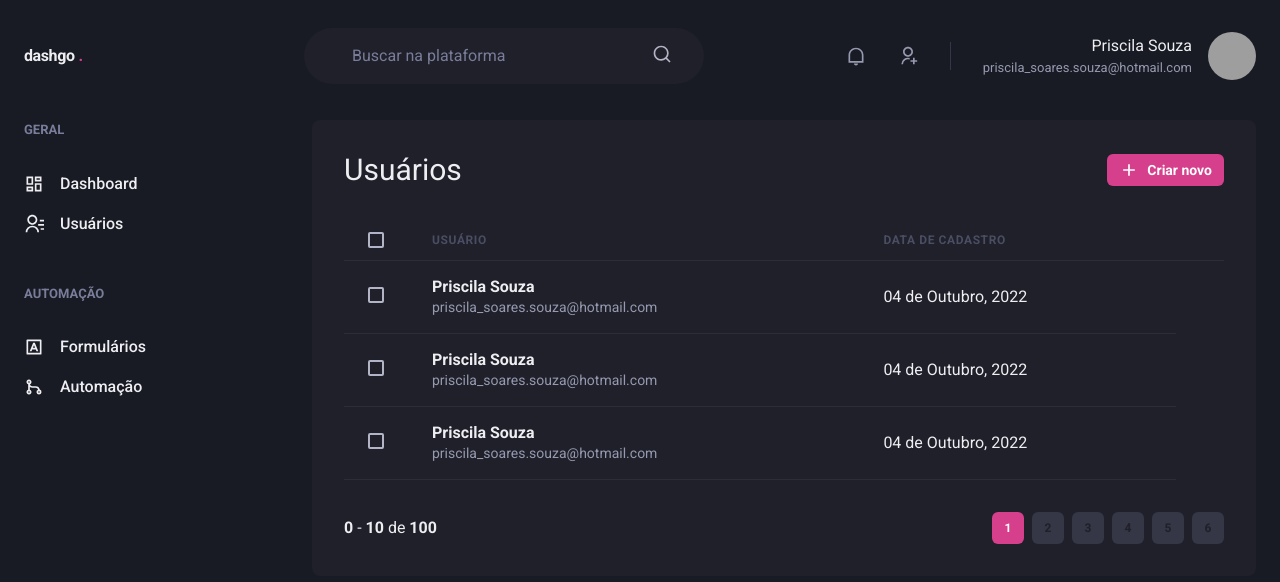
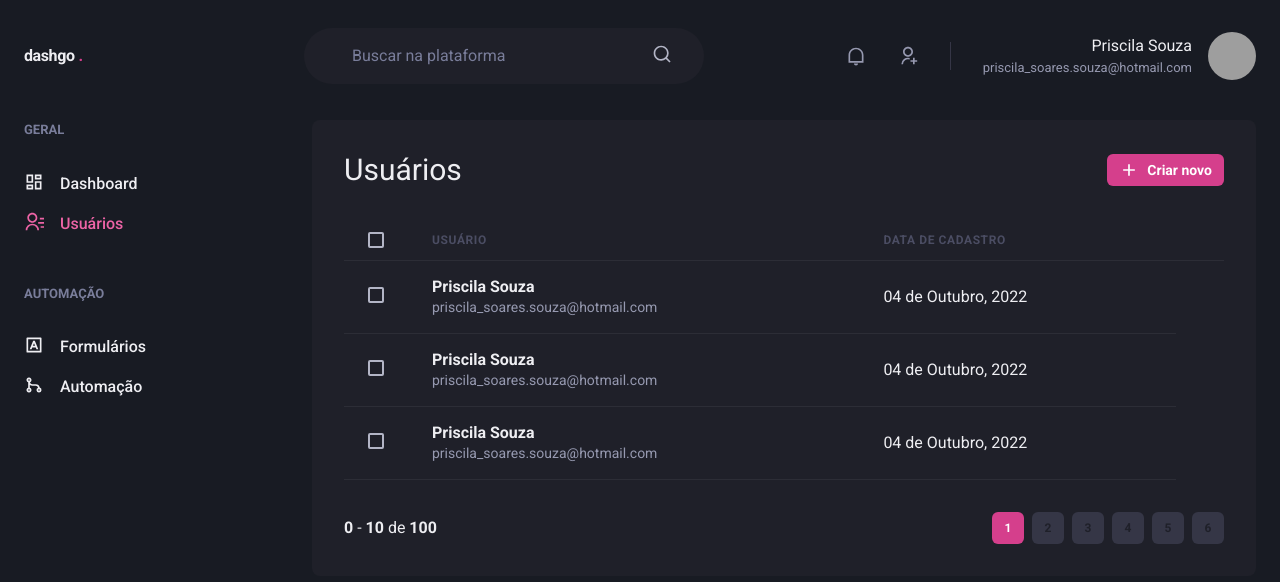
Before and after one commit to PriscilaSouza23/dashgo, a Next.js app: page /users in a window 1280 px wide. Shown: the top 582 px of the page. Built offline with nearby package versions, Linux system fonts and the light colour scheme; grey boxes are pictures that could not be loaded.

Commit message:
finish responsividade

```diff
--- a/src/components/Sidebar/NavLink.tsx
+++ b/src/components/Sidebar/NavLink.tsx
@@ -1,18 +1,20 @@
-import { Icon, Link, Text, LinkProps as ChakraLinkProps } from "@chakra-ui/react";
+import { Icon, Link as ChakraLink, Text, LinkProps as ChakraLinkProps } from "@chakra-ui/react";
 import { ElementType } from "react";
+import { ActiveLink } from "../activeLink";
 
 interface NavLinkProps extends ChakraLinkProps {
     icon: ElementType;
     children: string;
+    href: string;
 }
 
-export function NavLink({ icon, children, ...rest }: NavLinkProps) {
+export function NavLink({ icon, children, href, ...rest }: NavLinkProps) {
     return (
-        <Link display="flex" alignItems="center">
-            <Icon as={icon} fontSize="20" />
-            <Text ml="4" fontWeight="medium">
-              {children}
-            </Text>
-        </Link>
+        <ActiveLink href={href} passHref>
+            <ChakraLink display="flex" align="center" {...rest}>
+                <Icon as={icon} fontSize="20" />
+                <Text ml="4" fontWeight="medium">{children}</Text>
+            </ChakraLink>
+        </ActiveLink>
     );
 }
--- a/src/components/Sidebar/SidebarNav.tsx
+++ b/src/components/Sidebar/SidebarNav.tsx
@@ -7,12 +7,12 @@
     return (
         <Stack spacing="12" align="flex-start">
         <NavSection title="GERAL">
-          <NavLink icon={RiDashboardLine}>Dashboard</NavLink>
-          <NavLink icon={RiContactsLine}>Usuários</NavLink>
+          <NavLink icon={RiDashboardLine} href="/dashboard">Dashboard</NavLink>
+          <NavLink icon={RiContactsLine} href="/users">Usuários</NavLink>
         </NavSection>
         <NavSection title="AUTOMAÇÃO">
-          <NavLink icon={RiInputMethodLine}>Formulários</NavLink>
-          <NavLink icon={RiGitMergeLine}>Automação</NavLink>
+          <NavLink icon={RiInputMethodLine} href="/forms">Formulários</NavLink>
+          <NavLink icon={RiGitMergeLine} href="/automation">Automação</NavLink>
         </NavSection>
       </Stack>
     )
--- /dev/null
+++ b/src/components/activeLink.tsx
@@ -0,0 +1,31 @@
+import Link, { LinkProps } from "next/link";
+import { useRouter } from "next/router";
+import { cloneElement, ReactElement } from "react";
+
+interface ActiveLinkProps extends LinkProps {
+    children: ReactElement;
+    sholdMatchExactHref?: boolean;
+}
+
+export function ActiveLink({ children, sholdMatchExactHref = false, ...rest }: ActiveLinkProps) {
+    const { asPath } = useRouter()
+
+    let isActive = false;
+
+    if (sholdMatchExactHref && (asPath === rest.href || asPath === rest.as)) {
+        isActive = true;
+    }
+
+    if (!sholdMatchExactHref && (asPath.startsWith(String(rest.href)) || asPath.startsWith(String(rest.as)))) {
+        isActive = true;
+    }
+
+    return (
+        <Link {...rest}>
+            {cloneElement(children, {
+                color: isActive ? 'pink.400' : 'gray.50'
+            })}
+        </Link>
+    )
+
+}
--- a/src/pages/users/create.tsx
+++ b/src/pages/users/create.tsx
@@ -1,4 +1,5 @@
 import { Box, Button, Divider, Flex, Heading, HStack, SimpleGrid, VStack } from "@chakra-ui/react";
+import Link from "next/link";
 import { Input } from "../../components/Form/Input";
 import { Header } from "../../components/Header";
 import { Sidebar } from "../../components/Sidebar";
@@ -30,7 +31,9 @@
 
                     <Flex mt="8" justify="flex-end">
                         <HStack spacing="4">
-                            <Button colorScheme="whiteAlpha">Cancelar</Button>
+                          <Link href="/users" passHref>
+                            <Button as="a" colorScheme="whiteAlpha">Cancelar</Button>
+                          </Link>
                             <Button colorScheme="pink">Salvar</Button>
                         </HStack>
                     </Flex>
--- a/src/pages/users/index.tsx
+++ b/src/pages/users/index.tsx
@@ -1,5 +1,6 @@
 import { Box, Button, Checkbox, Flex, Heading, Icon, Table, Tbody, Td, Text, Th, Thead, Tr, useBreakpointValue } from "@chakra-ui/react";
-import { RiAddLine, RiPencilLine } from "react-icons/ri";
+import Link from "next/link";
+import { RiAddLine } from "react-icons/ri";
 import { Header } from "../../components/Header";
 import { Pagination } from "../../components/Pagination";
 import { Sidebar } from "../../components/Sidebar";
@@ -20,7 +21,9 @@
                     <Flex mb="8" justify="space-between" align="center">
                         <Heading size="lg" fontWeight="normal">Usuários</Heading>
 
-                        <Button as="a" size="sm" fontSize="sm" colorScheme="pink" leftIcon={<Icon as={RiAddLine} fontSize="20" />}>Criar novo</Button>
+                        <Link href="/users/create" passHref>
+                             <Button as="a" size="sm" fontSize="sm" colorScheme="pink" leftIcon={<Icon as={RiAddLine} fontSize="20" />}>Criar novo</Button>
+                        </Link>
                     </Flex>
 
                     <Table colorScheme="whiteAlpha">
```
